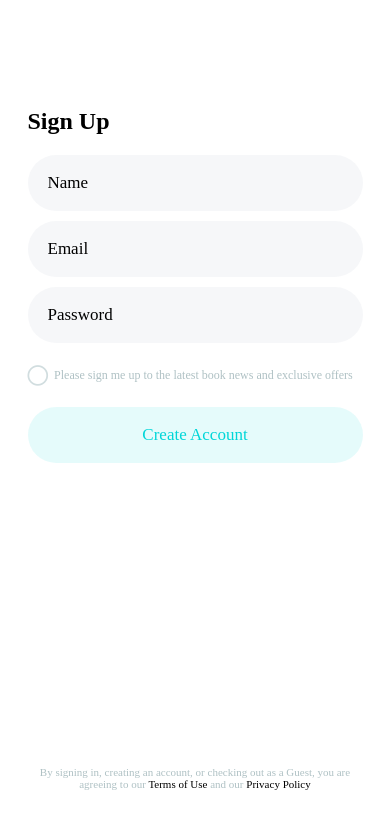
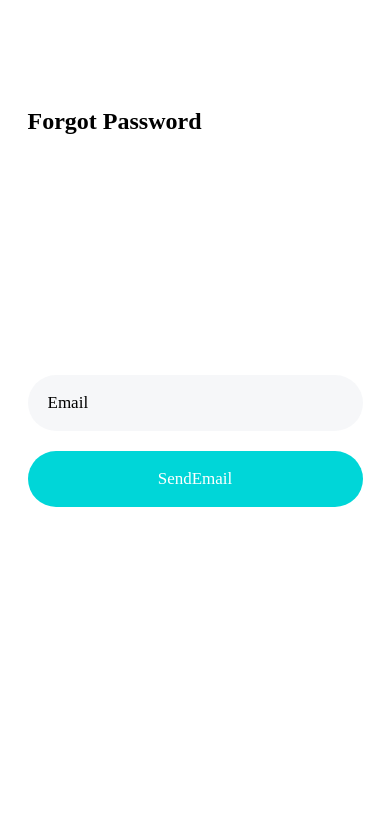
Before and after one commit to JadMcheik/BookStoreApp, a React Native app: screen / in a window 390 px wide. Shown: the top 828 px of the page. Built offline with nearby package versions, Linux system fonts and the light colour scheme.

Commit message:
Finish Forgot Password Screen

```diff
--- a/App.js
+++ b/App.js
@@ -5,6 +5,7 @@ import Splash from "./Components/Screens/Splash";
 import PageForm from "./Components/Shared/PageForm";
 import SignInScreen from "./Components/Screens/SignInScreen";
 import SignUpScreen from "./Components/Screens/SignUpScreen";
+import ForgotPasswordScreen from "./Components/Screens/ForgotPasswordScreen";
 
 
 export default function App() {
@@ -12,7 +13,7 @@ export default function App() {
 
   return (
     <View style={styles.container}>
-<SignUpScreen/>
+<ForgotPasswordScreen/>
     </View>
   );
 }
--- /dev/null
+++ b/Components/Screens/ForgotPasswordScreen.js
@@ -0,0 +1,41 @@
+import { StyleSheet, Text, View } from "react-native";
+import PageForm from "../Shared/PageForm";
+import { Colors } from "../../themes/Colors";
+import CustomTextInput from "../Shared/CustomTextInput";
+import { useState } from "react";
+
+const ForgotPasswordScreen = () => {
+  const [emailInputValue, setEmailInputValue] = useState("");
+  return (
+    <View style={styles.ForgotPasswordScreen}>
+      <PageForm
+        title="Forgot Password"
+        ButtonContent="SendEmail"
+        buttonBackgroundColor={Colors.mainBlue}
+        buttonTextColor={Colors.CustomWhite}
+      >
+        <View style={styles.whiteSpace}></View>
+        <CustomTextInput
+          inputMode="email"
+          placeholder="Email"
+          value={emailInputValue}
+          function={setEmailInputValue}
+          style={styles.Email}
+        />
+      </PageForm>
+    </View>
+  );
+};
+
+export default ForgotPasswordScreen;
+const styles = StyleSheet.create({
+  ForgotPasswordScreen: {
+    flex: 1,
+    alignItems: "center",
+    paddingTop: 108,
+  },
+
+  whiteSpace: {
+    height: 200,
+  },
+});
--- a/Components/Screens/SignInScreen.js
+++ b/Components/Screens/SignInScreen.js
@@ -13,6 +13,7 @@ import twitterLogo from "../../Images/iconmonstr-twitter-1.png";
 import { useEffect, useState } from "react";
 import CustomFooter from "../Shared/CustomFooter";
 import CustomRadioWithText from "../Shared/CustomRadioWithText";
+import CustomTextInput from "../Shared/CustomTextInput";
 
 const SignInScreen = () => {
   const [selected, setSelected] = useState(false);
@@ -65,20 +66,19 @@ const SignInScreen = () => {
           }
         >
           <View style={styles.inputsView}>
-            <TextInput
+            <CustomTextInput
               inputMode="email"
               placeholder="Email"
-              style={styles.inputField}
               value={emailInputValue}
-              onChangeText={setEmailInputValue}
+              function={setEmailInputValue}
             />
-            <TextInput
+
+            <CustomTextInput
               inputMode="password"
+              placeholder="Password"
+              value={passwordInputValue}
+              function={setPasswordInputValue}
               secureTextEntry={true}
-              placeholder="Password"
-              style={styles.inputField}
-              onChangeText={setPasswordInputValue}
-              value={passwordInputValue}
             />
           </View>
           <View style={styles.radioAndForgotPassView}>
@@ -125,32 +125,11 @@ const styles = StyleSheet.create({
   inputsView: {
     rowGap: 10,
   },
-  inputField: {
-    width: 335,
-    height: 56,
-    fontSize: 17,
-    fontFamily: "circular",
-    paddingLeft: 20,
-    backgroundColor: Colors.inputBgColor,
-    borderRadius: 218,
-  },
   radioAndForgotPassView: {
     flexDirection: "row",
     alignItems: "center",
     justifyContent: "space-between",
   },
-  option: {
-    flexDirection: "row",
-    alignItems: "center",
-  },
-  text: {
-    fontSize: 12,
-    fontWeight: "bold",
-    fontFamily: "circular",
-    color: Colors.lightGray,
-    marginLeft: 6,
-  },
-
   forgotYourPassword: {
     fontSize: 12,
     fontFamily: "circular",
@@ -163,7 +142,6 @@ const styles = StyleSheet.create({
   logosView: {
     flexDirection: "row",
     columnGap: 16,
-
     rowGap: 8,
     alignItems: "center",
     justifyContent: "center",
@@ -179,12 +157,4 @@ const styles = StyleSheet.create({
     alignItems: "center",
     justifyContent: "center",
   },
-
-  footerText: {
-    color: Colors.lightGray,
-    fontFamily: "circular",
-    fontSize: 11,
-    fontWeight: 300,
-    textAlign: "center",
-  },
 });
--- a/Components/Screens/SignUpScreen.js
+++ b/Components/Screens/SignUpScreen.js
@@ -5,6 +5,7 @@ import { useEffect, useState } from "react";
 
 import CustomRadioWithText from "../Shared/CustomRadioWithText";
 import CustomFooter from "../Shared/CustomFooter";
+import CustomTextInput from "../Shared/CustomTextInput";
 
 const SignUpScreen = () => {
   const [correctSingUp, setCorrectSingUp] = useState(false);
@@ -37,27 +38,25 @@ const SignUpScreen = () => {
           buttonTextColor={correctSingUp ? Colors.CustomWhite : Colors.mainBlue}
         >
           <View style={styles.inputsView}>
-            <TextInput
+            <CustomTextInput
               placeholder="Name"
-              style={styles.inputField}
               value={nameInputValue}
-              onChangeText={setNameInputValue}
+              function={setNameInputValue}
             />
 
-            <TextInput
+            <CustomTextInput
               inputMode="email"
               placeholder="Email"
-              style={styles.inputField}
               value={emailInputValue}
-              onChangeText={setEmailInputValue}
+              function={setEmailInputValue}
             />
-            <TextInput
+
+            <CustomTextInput
               inputMode="password"
+              placeholder="Password"
+              value={passwordInputValue}
+              function={setPasswordInputValue}
               secureTextEntry={true}
-              placeholder="Password"
-              style={styles.inputField}
-              onChangeText={setPasswordInputValue}
-              value={passwordInputValue}
             />
           </View>
 
@@ -85,18 +84,4 @@ const styles = StyleSheet.create({
   inputsView: {
     rowGap: 10,
   },
-  inputField: {
-    width: 335,
-    height: 56,
-    fontSize: 17,
-    fontFamily: "circular",
-    paddingLeft: 20,
-    backgroundColor: Colors.inputBgColor,
-    borderRadius: 218,
-  },
-  radioAndForgotPassView: {
-    flexDirection: "row",
-    alignItems: "center",
-    justifyContent: "space-between",
-  },
 });
--- /dev/null
+++ b/Components/Shared/CustomTextInput.js
@@ -0,0 +1,29 @@
+import { TextInput, StyleSheet } from "react-native";
+import { Colors } from "../../themes/Colors";
+
+const CustomTextInput = (props) => {
+  return (
+    <TextInput
+      inputMode={props.inputMode}
+      placeholder={props.placeholder}
+      style={styles.inputField}
+      value={props.value}
+      onChangeText={props.function}
+      secureTextEntry={props.secureTextEntry}
+    />
+  );
+};
+
+export default CustomTextInput;
+
+const styles = StyleSheet.create({
+  inputField: {
+    width: 335,
+    height: 56,
+    fontSize: 17,
+    fontFamily: "circular",
+    paddingLeft: 20,
+    backgroundColor: Colors.inputBgColor,
+    borderRadius: 218,
+  },
+});
--- a/Components/Shared/PageForm.js
+++ b/Components/Shared/PageForm.js
@@ -33,7 +33,7 @@ const styles = StyleSheet.create({
   pageForm: {
     rowGap: 20,
   },
-  titleView: {},
+
   title: {
     fontSize: 24,
     fontFamily: "circular",
```
